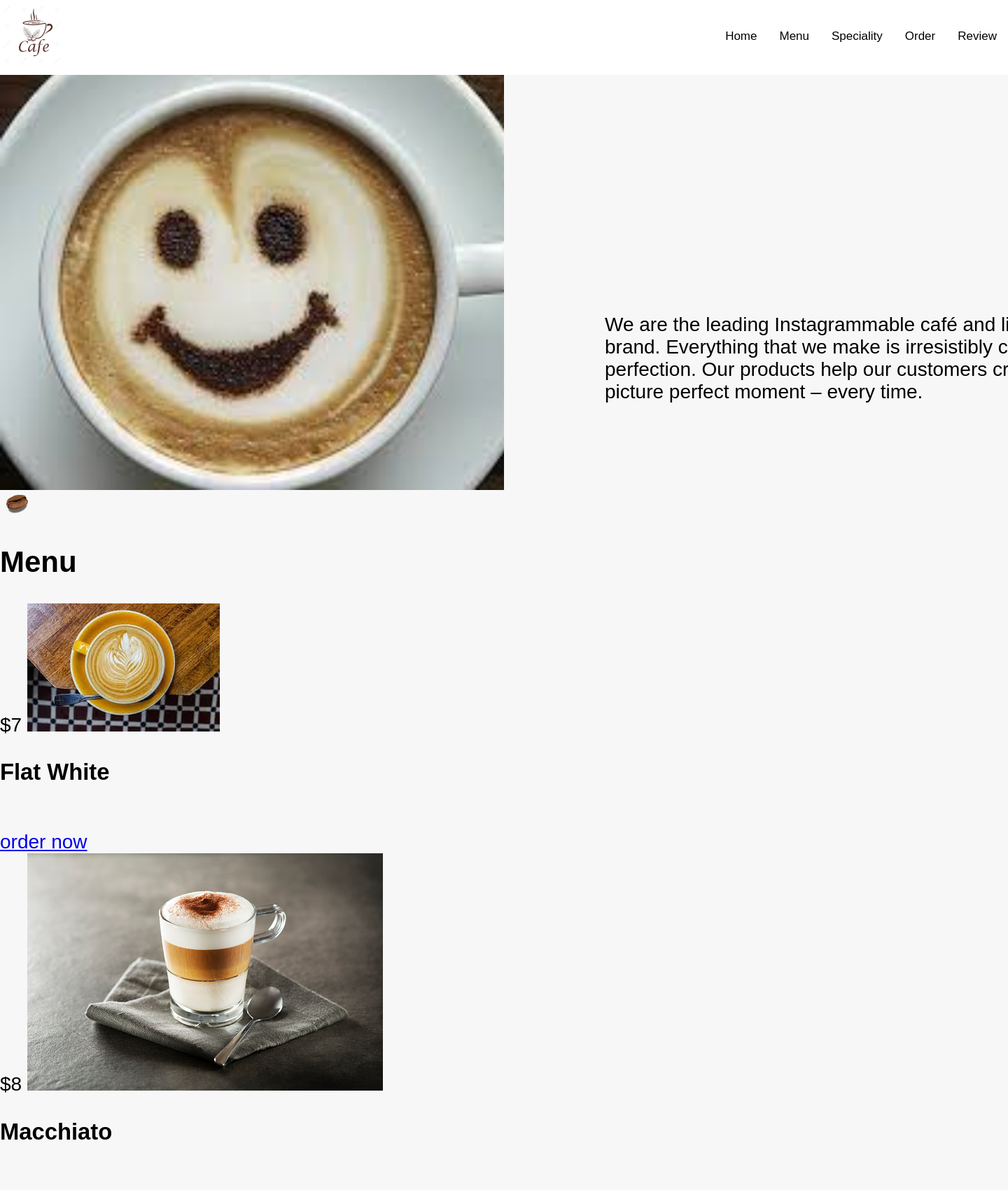
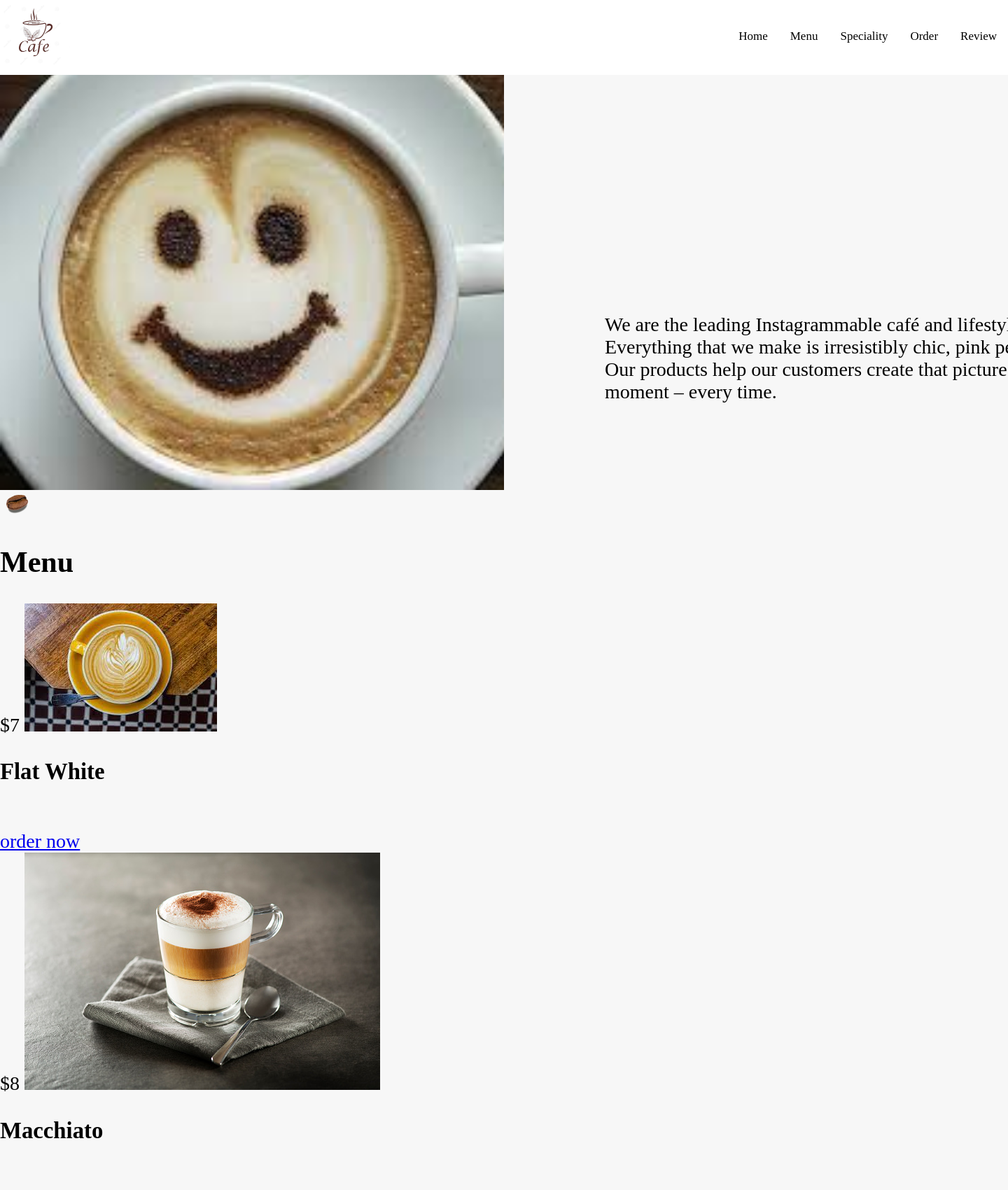
Before and after one commit to FatimaSaba/Cafe, a PHP site: page / in a window 1440 px wide; the page is wider, and only the part inside the window is pictured. Shown: the top 1700 px of that part at 70% size. Run offline with PHP 8.4, Linux system fonts and the light colour scheme.

Commit message:
changing font back

```diff
--- a/style_d.css
+++ b/style_d.css
@@ -1,7 +1,6 @@
   body {
     margin: 0;
     font-size: 28px;
-    font-family: Arial, Helvetica, sans-serif;
   }
 
   .header {
```
